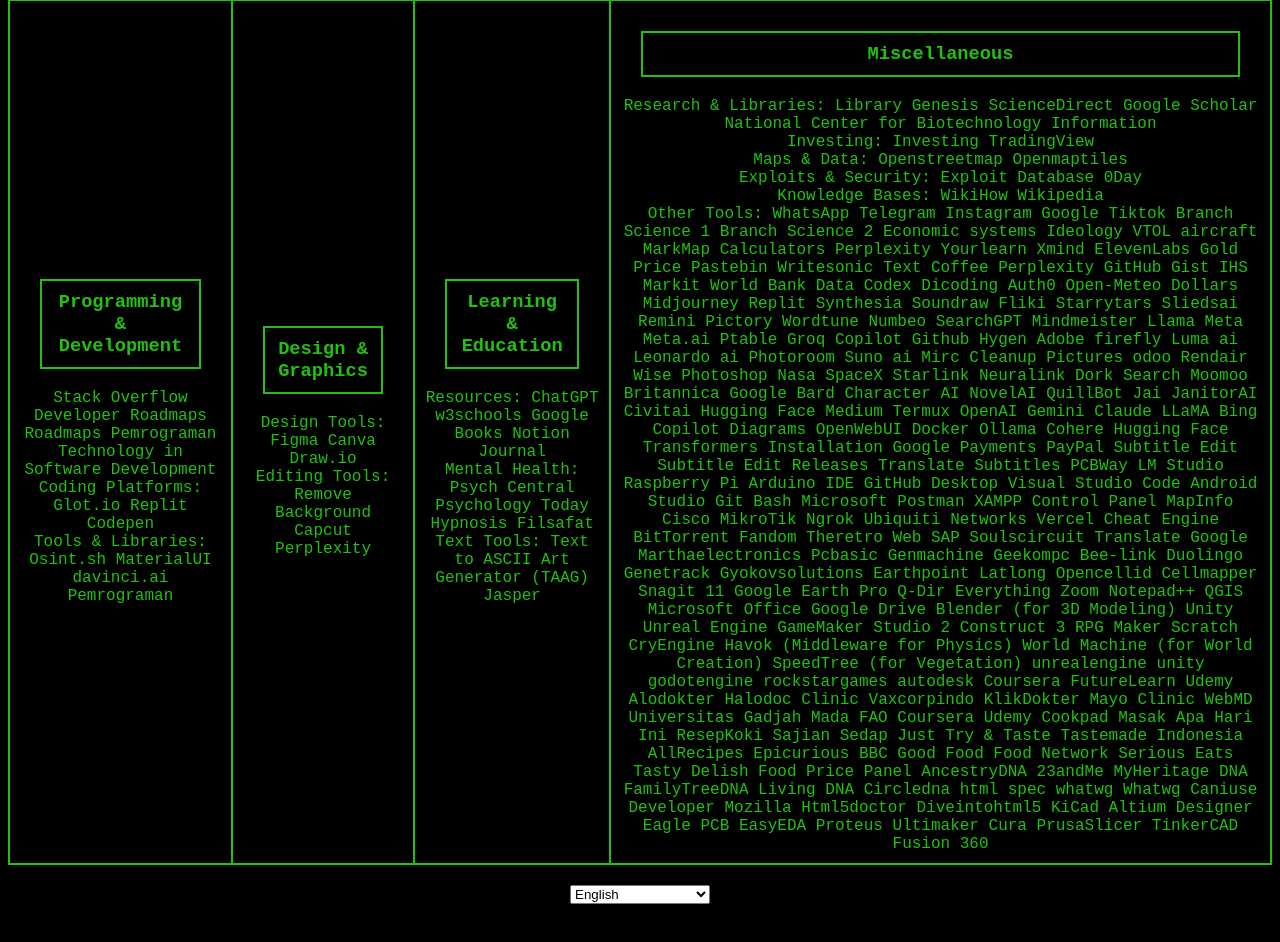
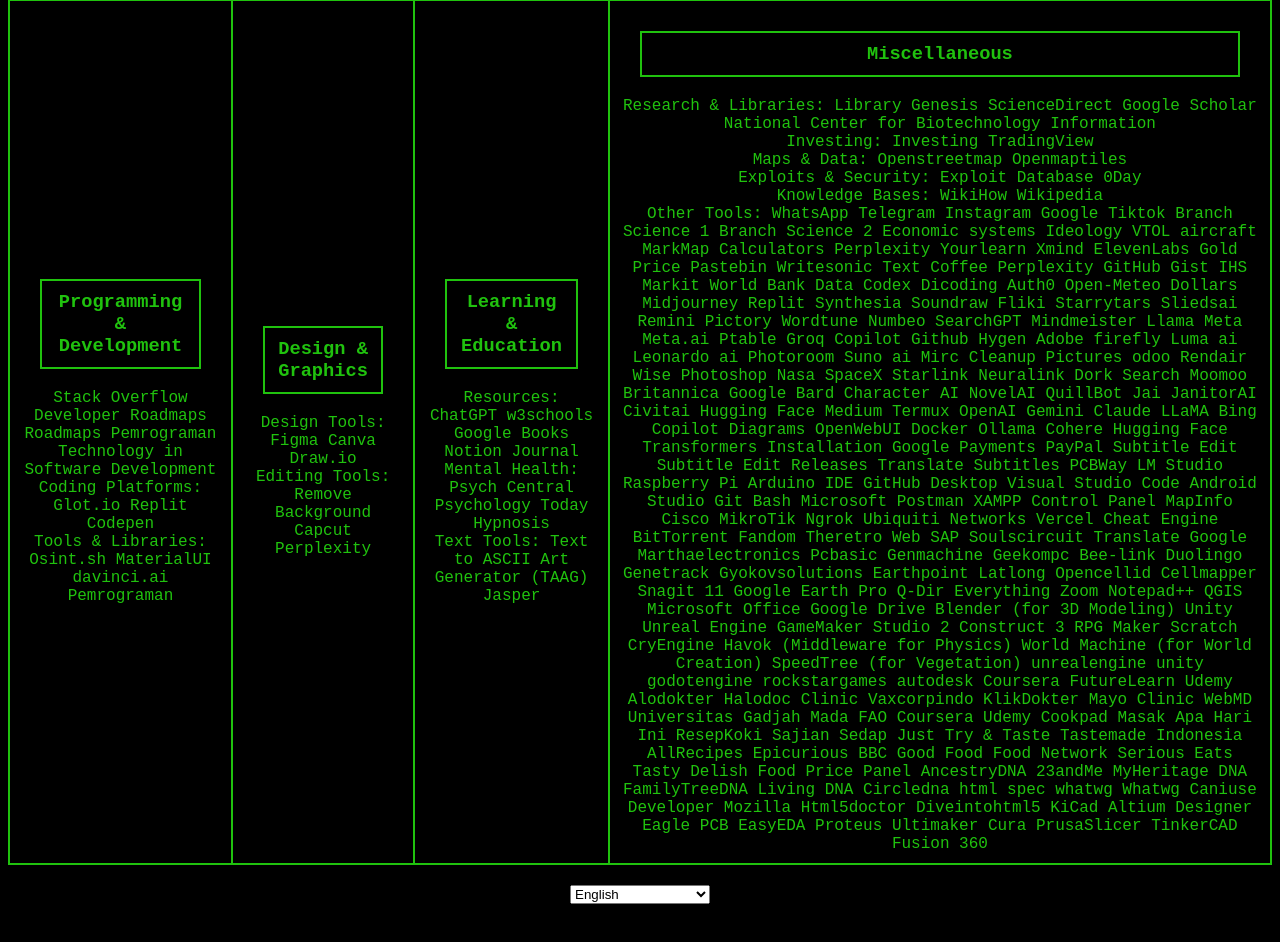
Before and after one commit to alfatah/alfatah.github.io, a plain HTML site: page index.html in a window 1280 px wide. Shown: the part 679-1621 px from the top of the page. Drawn offline with nearby package versions, Linux system fonts and the light colour scheme; no server answers.

Commit message:
Update index.html

```diff
--- a/index.html
+++ b/index.html
@@ -242,7 +242,6 @@
 
  <a class="mantab-text ajib" target="_blank" href="https://id.m.wikipedia.org/wiki/Hipnosis">Hypnosis</a>
 
-<a class="mantab-text ajib" target="_blank" href="https://id.m.wikipedia.org/wiki/Filsafat">Filsafat</a>
 
                 <br>
                 <span class="mantab-text">Text Tools:</span>
```
